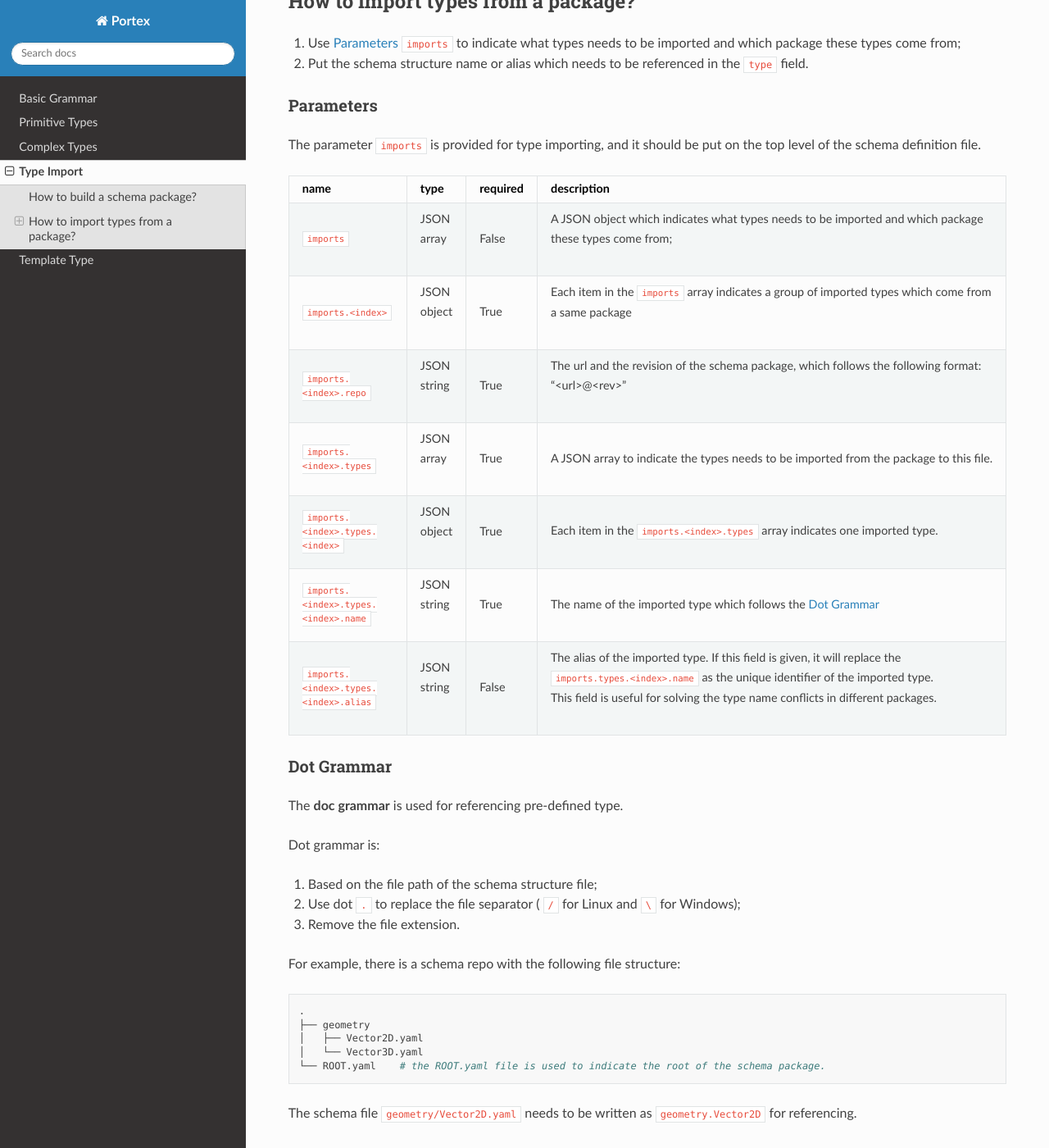
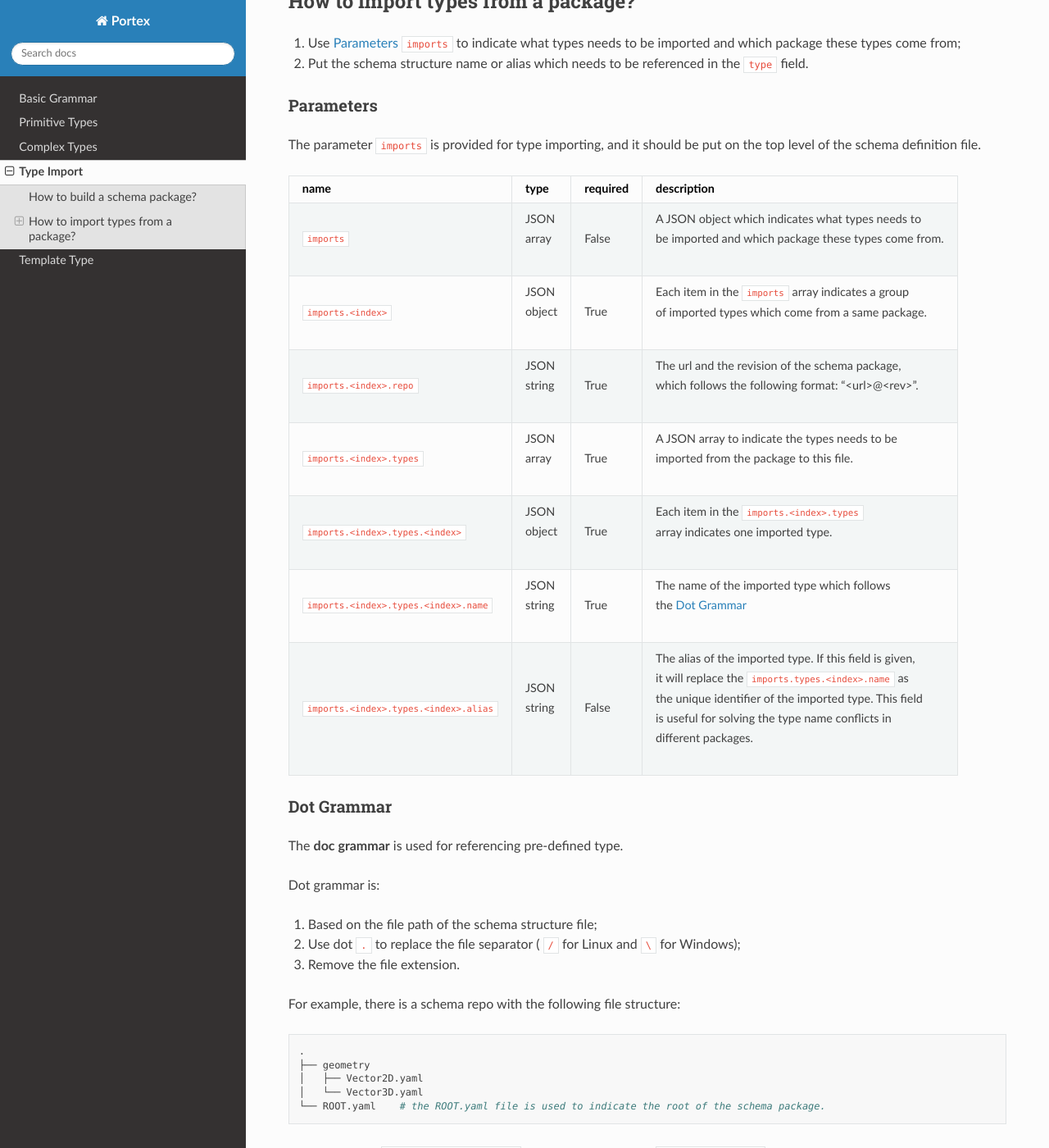
Before and after one commit to Project-OpenBytes/portex, a Sphinx documentation site: the page built from docs/source/schema/type_import.rst, in a window 1280 px wide and 1400 px high, scrolled down 693 px. Shown: the whole window at 82% size. Built offline with Sphinx 7.4.7 and the Read the Docs theme 2.0.0, drawn with Linux system fonts in a browser that asks for light colours; some of the changed lines change nothing that is shown.

Commit message:
docs: adjust the column width of the parameter "imports" table

```diff
--- a/docs/source/schema/type_import.rst
+++ b/docs/source/schema/type_import.rst
@@ -57,40 +57,43 @@ the schema definition file.
       -  |  JSON
          |  array
       -  False
-      -  |  A JSON object which indicates what types needs to be imported and which package
-         |  these types come from;
+      -  |  A JSON object which indicates what types needs to
+         |  be imported and which package these types come from.
 
    -  -  ``imports.<index>``
       -  |  JSON
          |  object
       -  True
-      -  |  Each item in the ``imports`` array indicates a group of imported types which come from
-         |  a same package
+      -  |  Each item in the ``imports`` array indicates a group
+         |  of imported types which come from  a same package.
 
    -  -  ``imports.<index>.repo``
       -  |  JSON
          |  string
       -  True
-      -  |  The url and the revision of the schema package, which follows the following format:
-         |  "<url>@<rev>"
+      -  |  The url and the revision of the schema package,
+         |  which follows the following format: "<url>@<rev>".
 
    -  -  ``imports.<index>.types``
       -  |  JSON
          |  array
       -  True
-      -  A JSON array to indicate the types needs to be imported from the package to this file.
+      -  |  A JSON array to indicate the types needs to be
+         |  imported from the package to this file.
 
    -  -  ``imports.<index>.types.<index>``
       -  |  JSON
          |  object
       -  True
-      -  Each item in the ``imports.<index>.types`` array indicates one imported type.
+      -  |  Each item in the ``imports.<index>.types``
+         |  array indicates one imported type.
 
    -  -  ``imports.<index>.types.<index>.name``
       -  |  JSON
          |  string
       -  True
-      -  The name of the imported type which follows the :ref:`dot-grammar`
+      -  |  The name of the imported type which follows
+         |  the :ref:`dot-grammar`
 
    -  -  ``imports.<index>.types.<index>.alias``
 
@@ -99,9 +102,11 @@ the schema definition file.
 
       -  False
 
-      -  |  The alias of the imported type. If this field is given, it will replace the
-         |  ``imports.types.<index>.name`` as the unique identifier of the imported type.
-         |  This field is useful for solving the type name conflicts in different packages.
+      -  |  The alias of the imported type. If this field is given,
+         |  it will replace the ``imports.types.<index>.name`` as
+         |  the unique identifier of the imported type. This field
+         |  is useful for solving the type name conflicts in
+         |  different packages.
 
 .. _dot-grammar:
 
```
